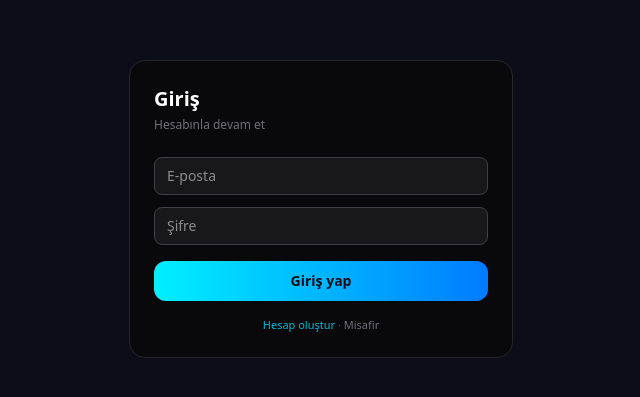
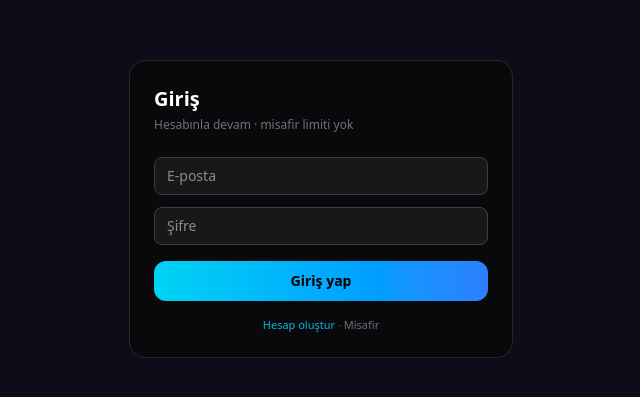
Before and after one commit to Nexora88/otogar-tycoon, a Next.js app: page /login in a window 1280 px wide. Shown: the part 191-588 px from the top of the page, without its empty margins (319-959 px from the left). Built offline with nearby package versions, Linux system fonts and the light colour scheme; no server answers.

Commit message:
Refactor login page error messages and styles

```diff
--- a/src/app/(auth)/login/page.tsx
+++ b/src/app/(auth)/login/page.tsx
@@ -23,9 +23,7 @@ export default function LoginPage() {
 
     try {
       if (!isSupabaseConfigured()) {
-        setErr(
-          "Supabase yapılandırılmadı. Vercel env kontrol et veya misafir oyna."
-        );
+        setErr("Supabase yok. Kayıt veya misafir dene.");
         setLoading(false);
         return;
       }
@@ -42,17 +40,24 @@ export default function LoginPage() {
         return;
       }
 
+      const meta = data.user?.user_metadata || {};
       const name =
-        (data.user?.user_metadata?.display_name as string) ||
+        (meta.display_name as string) ||
         data.user?.email?.split("@")[0] ||
-        "Şirket";
+        "Kaptan";
+      const firm =
+        (meta.company_name as string) || name;
 
-      setCompanyName(name);
       setPlayerName(name);
+      setCompanyName(firm);
+      useGameStore.setState({
+        isGuest: false,
+        forceRegister: false,
+      });
       setLoading(false);
       router.push("/play");
     } catch {
-      setErr("Bağlantı hatası. Tekrar dene.");
+      setErr("Bağlantı hatası.");
       setLoading(false);
     }
   };
@@ -65,9 +70,7 @@ export default function LoginPage() {
       >
         <h1 className="text-xl font-bold text-white mb-1">Giriş</h1>
         <p className="text-xs text-zinc-500 mb-6">
-          {isSupabaseConfigured()
-            ? "Hesabınla devam et"
-            : "Supabase env eksik — kayıt yine yerel çalışır"}
+          Hesabınla devam · misafir limiti yok
         </p>
 
         <input
@@ -92,8 +95,7 @@ export default function LoginPage() {
         <button
           type="submit"
           disabled={loading}
-          className="w-full py-2.5 rounded-xl font-semibold text-sm text-[#0D0D1A] disabled:opacity-50"
-          style={{ background: "linear-gradient(90deg,#00F0FF,#007BFF)" }}
+          className="w-full py-2.5 rounded-xl font-semibold text-sm text-black bg-gradient-to-r from-cyan-400 to-blue-500 disabled:opacity-50"
         >
           {loading ? "…" : "Giriş yap"}
         </button>
@@ -103,7 +105,7 @@ export default function LoginPage() {
             Hesap oluştur
           </Link>
           {" · "}
-          <Link href="/play" className="text-zinc-500">
+          <Link href="/play?guest=1" className="text-zinc-500">
             Misafir
           </Link>
         </p>
```
